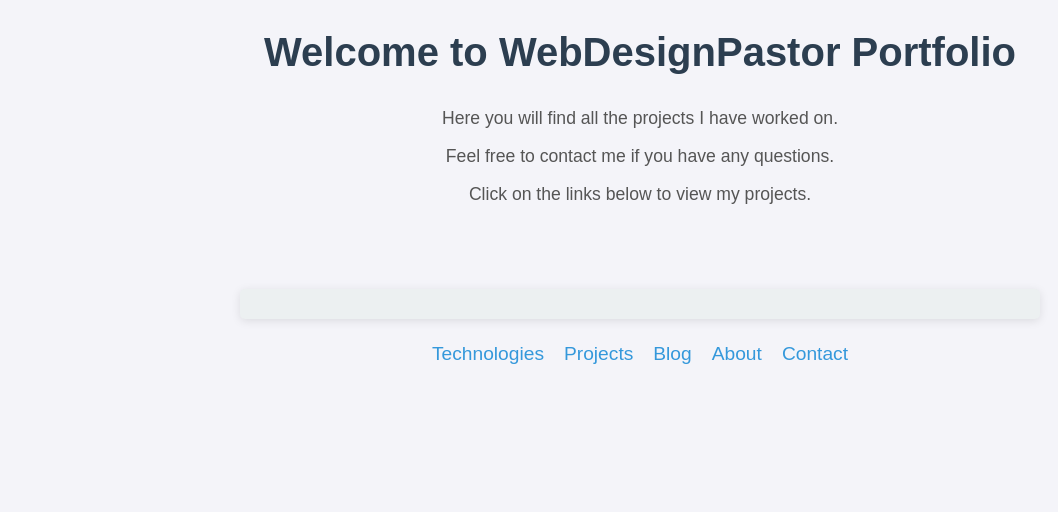
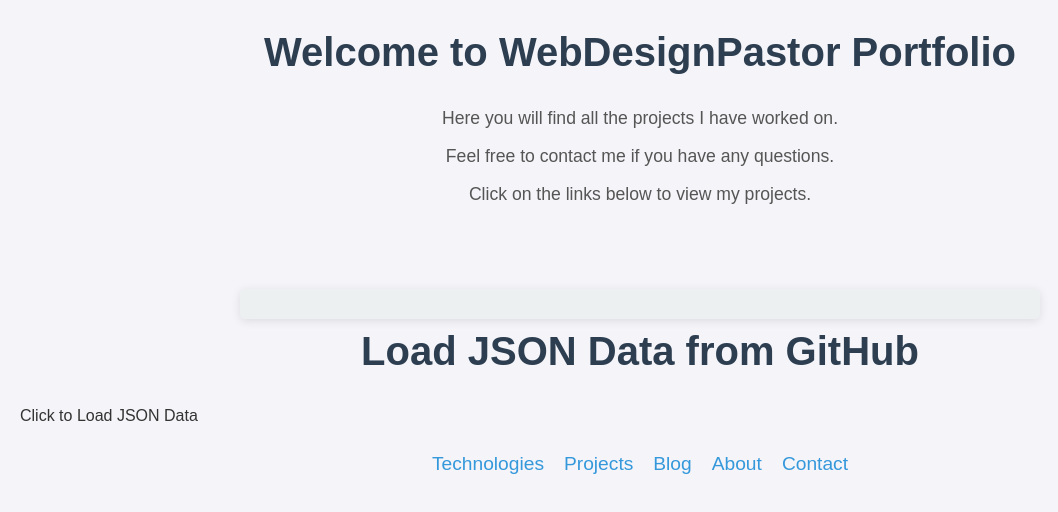
Before and after one commit to WebDesignPastor/WebDesignPastor.github.io, a plain HTML site: page index.html in a window 1280 px wide. Shown: the whole page, without its empty margins (0-1058 px from the left). Drawn offline with Linux system fonts and the light colour scheme.

Commit message:
:sparkles: Implementing htmx with GH

```diff
--- a/index.html
+++ b/index.html
@@ -20,6 +20,21 @@
 
         <div id="projects-section"></div>
 
+
+        <h1>Load JSON Data from GitHub</h1>
+        <div
+                hx-get="https://cors-anywhere.herokuapp.com/https://api.github.com/repos/WebDesignPastor/WebDesignPastor.github.io/contents/projects.json"
+                hx-headers='{
+                    "Authorization": "Bearer {{GH_TOKEN}}",
+                    "Accept": "application/vnd.github.raw+json",
+                    "X-GitHub-Api-Version": "2022-11-28"
+                }'
+                hx-trigger="click"
+                hx-target="#output"
+        >
+            Click to Load JSON Data
+        </div>
+
         <ul>
             <li><a href="sections/technologies.html">Technologies</a></li>
             <li><a href="sections/projects.html">Projects</a></li>
```
